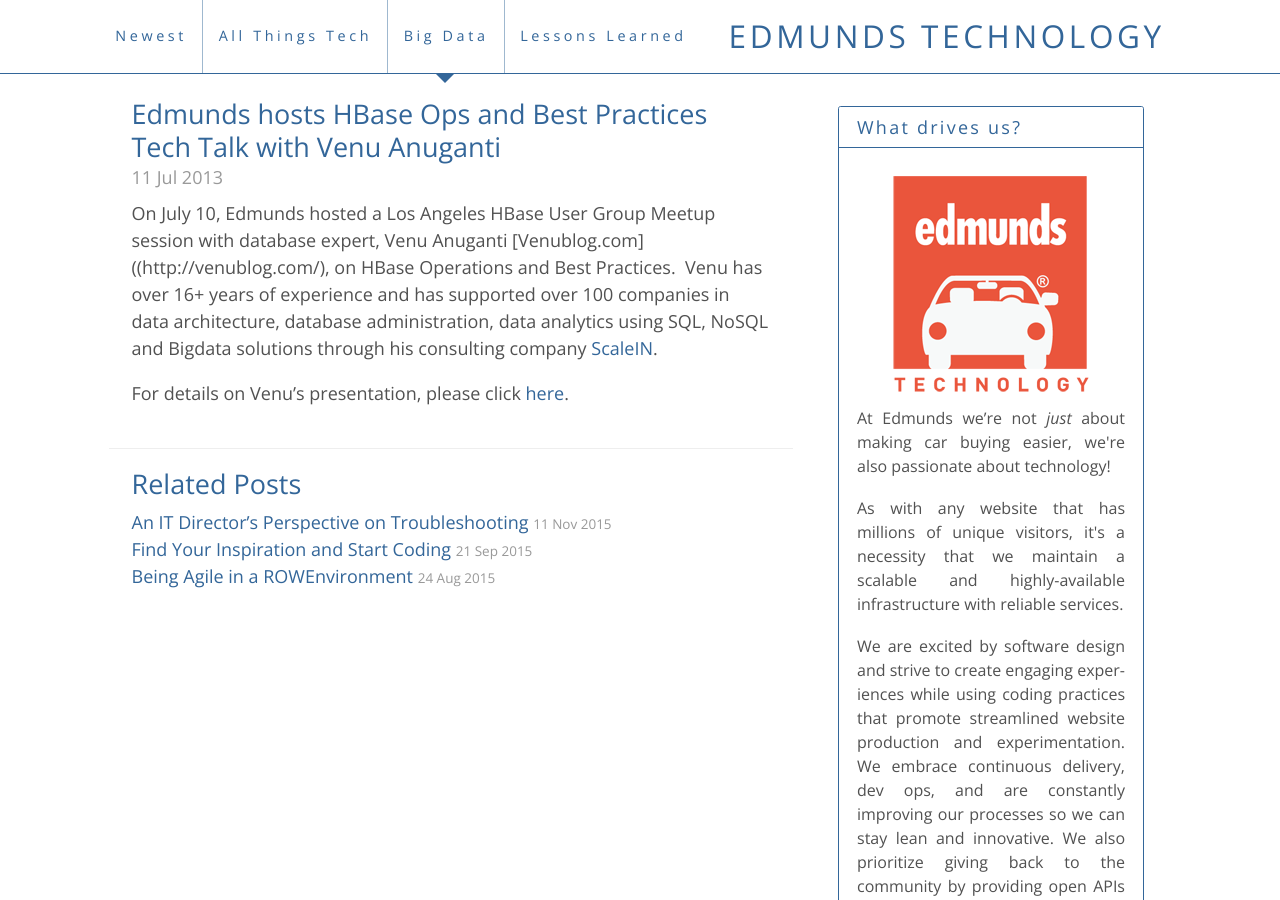
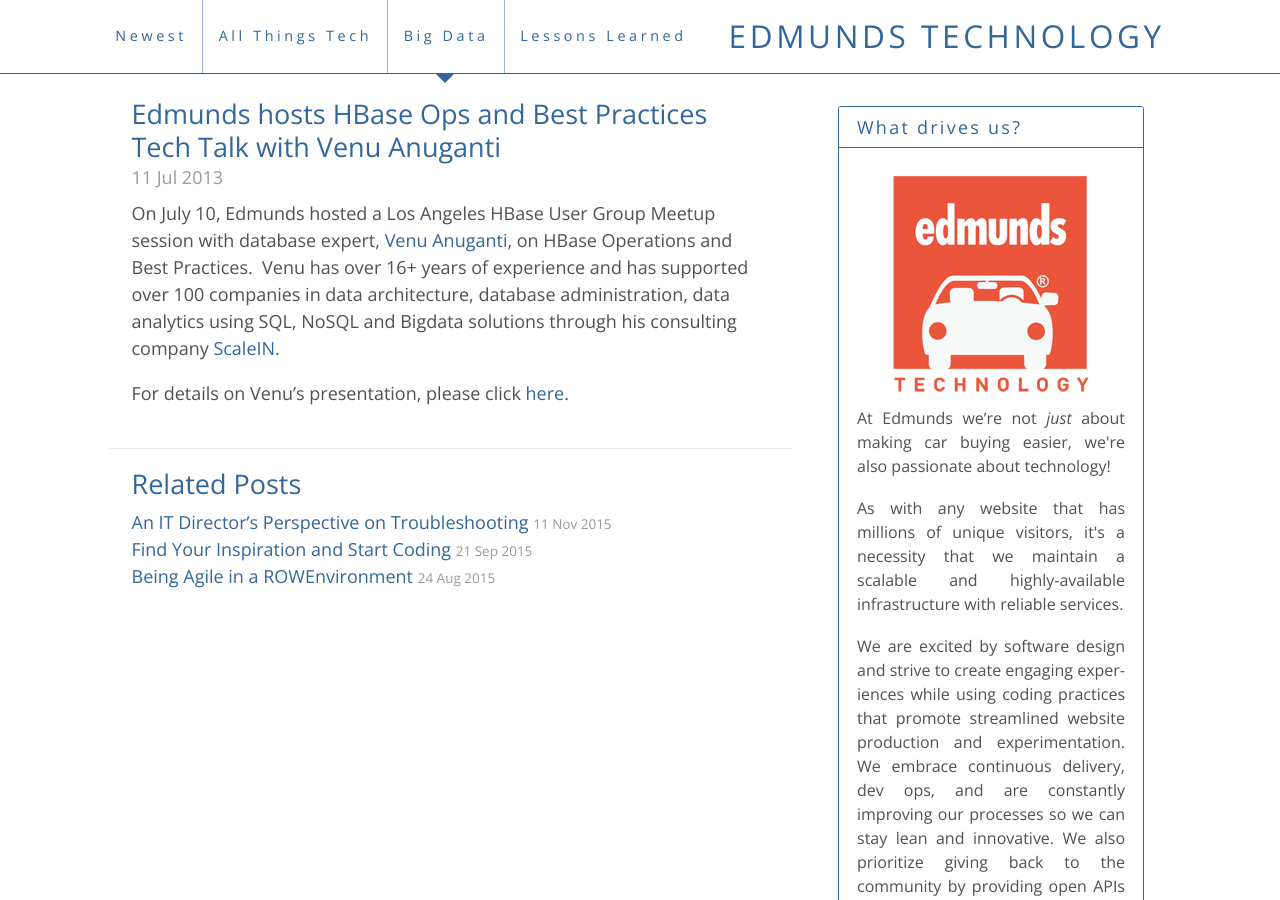
Before and after one commit to brgibson/blog-prototype, a Jekyll site: the page built from _posts/2013-07-11-Edmunds-Hosts-HBase-Ops-and-Best-Practices-Tech-Talk-with-Venu-Anuganti.md, in a window 1280 px wide and 900 px high. Built offline with Jekyll 4.4.1, drawn with Linux system fonts in a browser that asks for light colours.

Commit message:
Updated Edmunds hosts post

```diff
--- a/_posts/2013-07-11-Edmunds-Hosts-HBase-Ops-and-Best-Practices-Tech-Talk-with-Venu-Anuganti.md
+++ b/_posts/2013-07-11-Edmunds-Hosts-HBase-Ops-and-Best-Practices-Tech-Talk-with-Venu-Anuganti.md
@@ -13,7 +13,7 @@
 
 summary:
 ---
-On July 10, Edmunds hosted a Los Angeles HBase User Group Meetup session with database expert, Venu Anuganti [Venublog.com]((http://venublog.com/), on HBase Operations and Best Practices.  Venu has over 16+ years of experience and has supported over 100 companies in data architecture, database administration, data analytics using SQL, NoSQL and Bigdata solutions through his consulting company [ScaleIN](http://scalein.com/).
+On July 10, Edmunds hosted a Los Angeles HBase User Group Meetup session with database expert, [Venu Anuganti](http://www.venublog.com/), on HBase Operations and Best Practices.  Venu has over 16+ years of experience and has supported over 100 companies in data architecture, database administration, data analytics using SQL, NoSQL and Bigdata solutions through his consulting company [ScaleIN](http://scalein.com/).
 
 
 For details on Venu's presentation, please click [here](http://www.slideshare.net/vanuganti/hbase-hadoop-hbaseoperationspractices).
```
